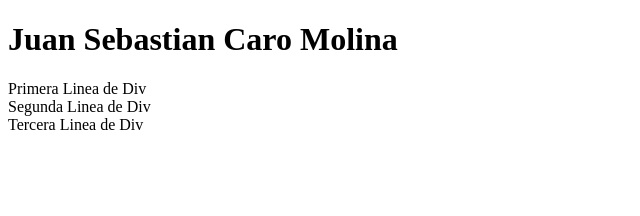
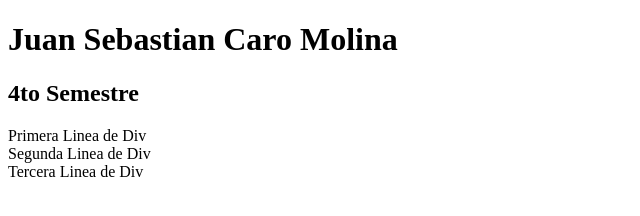
Before and after one commit to DarkJajas/Preferencias_Miercoles, a plain HTML site: page index.html in a window 1280 px wide. Shown: the whole page, without its empty margins (0-640 px from the left). Drawn offline with Linux system fonts and the light colour scheme.

Commit message:
fifth commit

```diff
--- a/index.html
+++ b/index.html
@@ -7,6 +7,7 @@
 </head>
 <body>
     <h1>Juan Sebastian Caro Molina</h1>
+    <h2>4to Semestre</h2>
     <div>Primera Linea de Div</div>
     <div>Segunda Linea de Div</div>
     <div>Tercera Linea de Div</div>
```
